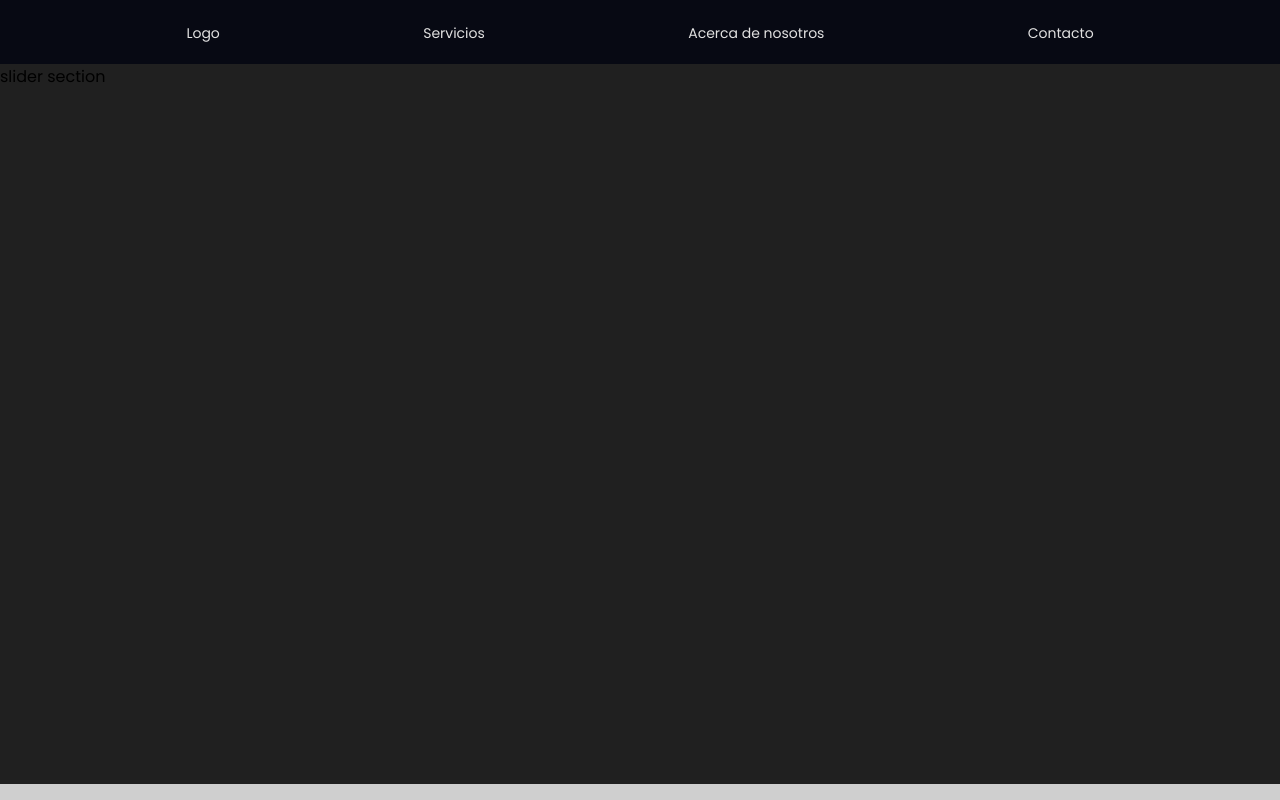
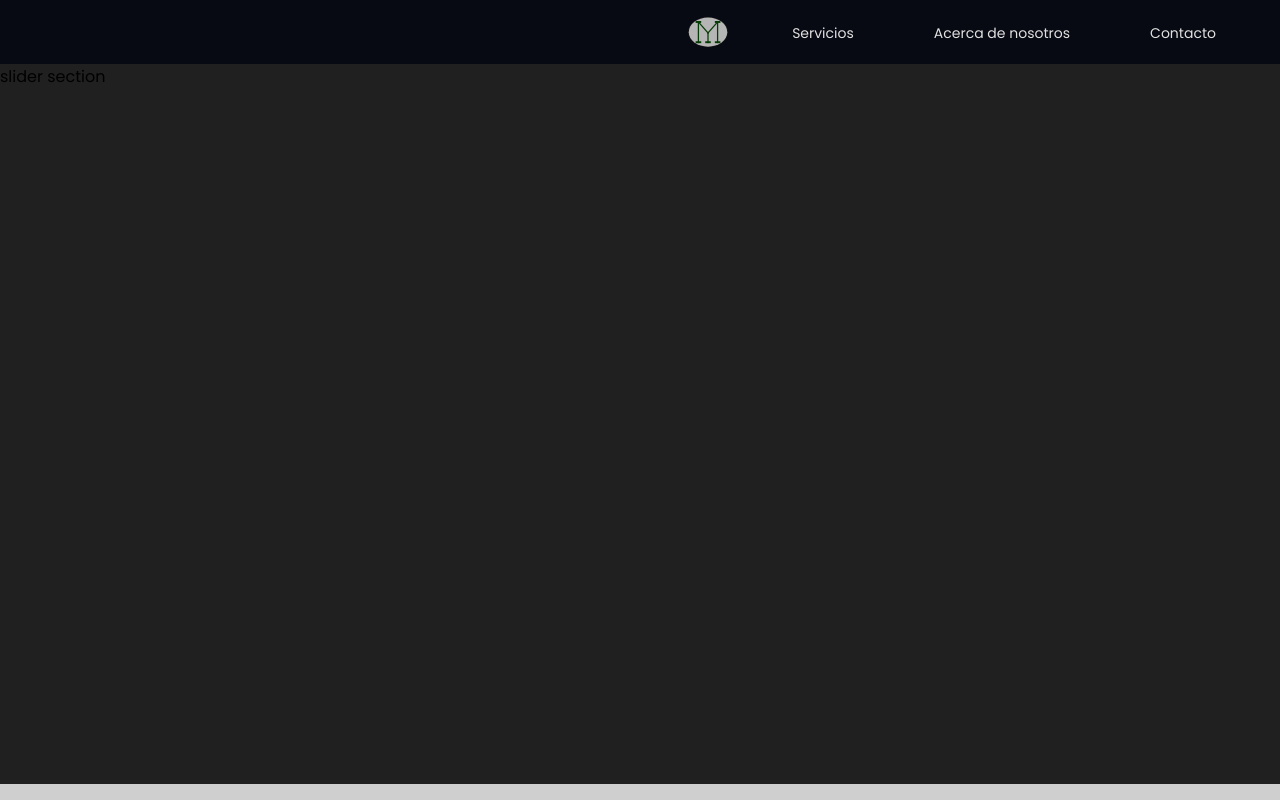
Before and after one commit to giovannymontero99/Moldes-Modelos, a React (Vite) app: page / in a window 1280 px wide. Shown: the top 800 px of the page. Built offline with nearby package versions, Linux system fonts and the light colour scheme.

Commit message:
2 files modified, 2 added

```diff
--- a/src/Components/Header.css
+++ b/src/Components/Header.css
@@ -3,21 +3,32 @@
   position: relative;
   top: 0;
   width: 100%;
+  background-color: #070913;
 }
 .header-section {
-  background-color: #070913;
   display: flex;
-  width: 100%;
-  position: fixed;
+  width: 50%;
+  position: absolute;
   height: 4rem;
   right: 0;
   align-items: center;
   justify-content: space-evenly;
 }
+
+.header-section div:first-child > a {
+  padding: 0;
+  margin: 0;
+  display: flex;
+  align-items: center;
+}
+
+.header-section div:first-child > a:hover {
+  background-color: transparent;
+}
+
 .header-section a {
   font-size: 14px;
   padding: 9px 16px;
-  border: 1px solid transparent;
   border-radius: 8px;
   transition-duration: 0.35s;
 }
--- a/src/Components/Header.jsx
+++ b/src/Components/Header.jsx
@@ -1,12 +1,15 @@
 import React from 'react';
 import './Header.css';
+import logo from '../assets/logo.svg';
 
 const Header = () => {
   return (
     <header className="Header">
       <div className="header-section">
-        <div>
-          <a href="#inicio">Logo</a>
+        <div className="header-section-logo-section">
+          <a href="#inicio">
+            <img src={logo} alt="logo" />
+          </a>
         </div>
         <div>
           <a href="#servicios">Servicios</a>
```
Also changed, not shown: logo-complete (1).svg (added), src/assets/logo.svg (added).
